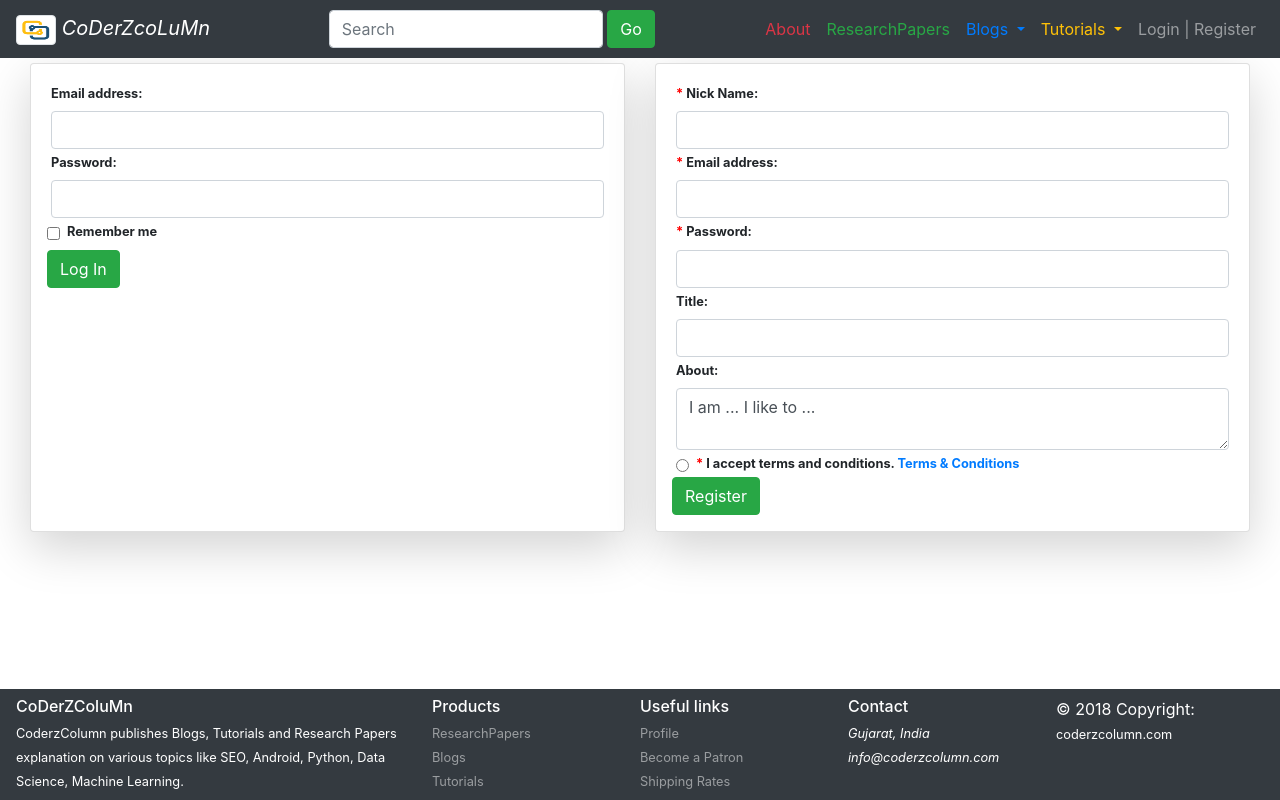
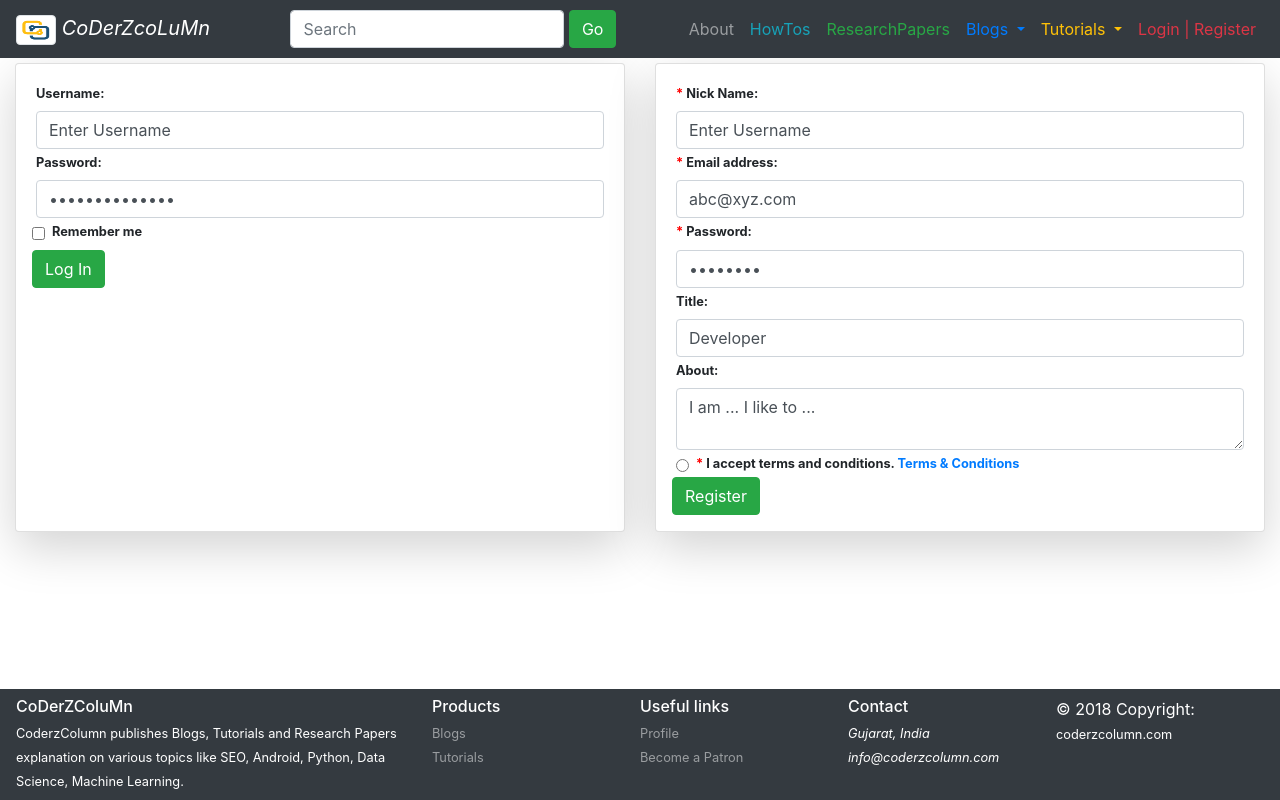
Before and after one commit to dolly-07/coderzcolumn, a Django app: page /login/ in a window 1280 px wide. Run offline with Django 3.2, Linux system fonts and the light colour scheme; parts of the project's set-up code (start-up, migrations or seed data) failed here and were passed over; some libraries are stand-ins or nearby versions.

Commit message:
(CC-3, CC-4, CC-14): Implemented Login & Registration functionality

```diff
--- a/about/templates/about/about.html
+++ b/about/templates/about/about.html
@@ -14,8 +14,9 @@
     </div>
     <div class="card-columns">
     {% for author in authors %}
+        {% if author.can_blog %}
             <div class="card shadow-lg" style="width:300px;height:410px;">
-            <img class="card-img-top" style="width:300px;height:300px" src="../static/blogs/images/{{ author.nick_name.lower }}.jpg" alt="Card image"/>
+                <img class="card-img-top rounded" style="width:300px;height:300px" src="../static/blogs/images/{{ author.nick_name.lower }}.jpg" alt="Card image"/>
                 <div class="card-body">
                     <h4 class="card-title">{{ author }}</h4>
                     <!--<p class="card-text">{{ author.intro }}</p>
@@ -42,6 +43,7 @@
                     </div>
                 </div>
             </div>
+        {% endif %}
     {% endfor %}
     </div>
 </div>
--- a/blogs/models.py
+++ b/blogs/models.py
@@ -3,7 +3,6 @@
 
 from django.db import models
 import datetime
-# Create your models here.
 
 
 class Author(models.Model):
@@ -12,6 +11,7 @@
     email = models.EmailField(max_length=50)
     intro = models.CharField(max_length=200)
     about = models.CharField(max_length=1000)
+    can_blog = models.BooleanField(default=False)
 
     def __str__(self):
         return self.nick_name
--- a/blogs/templates/blogs/base.html
+++ b/blogs/templates/blogs/base.html
@@ -25,15 +25,19 @@
         </a>
 
         <form class="form-inline" action="" method="post">
+            {% csrf_token %}
             <input class="form-control" type="text" placeholder="Search">&nbsp;
             <button class="btn btn-success" type="submit">Go</button>
         </form>
         <ul class="navbar-nav">
             <li class="navbar-nav">
-                <a class="text-danger nav nav-link" href="{% url 'about:about' %}">About</a>
+                <a class="nav nav-link" href="{% url 'about:about' %}">About</a>
             </li>
             <li class="navbar-nav">
-                <a class="text-success nav nav-link" href="">ResearchPapers</a>
+                <a class="nav nav-link text-info" href="{% url 'howto' %}">HowTos</a>
+            </li>
+            <li class="navbar-nav">
+                <a class="text-success nav nav-link" href="{% url 'research' %}">ResearchPapers</a>
             </li>
             <li class="nav-item dropdown">
                 <a class="text-primary nav-link dropdown-toggle" href="{% url 'blogs:blogs_home' %}" id="navbardrop" data-toggle="dropdown" title="Hooray!">
@@ -59,9 +63,21 @@
                     <a class="dropdown-item text-warning" href="#" data-toggle="tooltip" title="Hooray!">Data Science</a>
                 </div>
             </li>
-            <li class="">
-                <a class="nav-link" href="{% url 'login' %}" data-toggle="tooltip" title="Hooray!">Login | Register</a>
-            </li>
+            {% if username is not None %}
+                <li class="nav-item dropdown">
+                    <a class="nav-link dropdown-toggle text-danger" href="#" id="navbardrop2" data-toggle="dropdown" title="Hooray!">
+                        Hello {{ username }}
+                    </a>
+                    <div class="dropdown-menu bg-dark">
+                        <a class="dropdown-item text-danger" href="#" data-toggle="tooltip" title="Hooray!">My Profile</a>
+                        <a class="dropdown-item text-danger" href="/logout" data-toggle="tooltip" title="Hooray!">Logout</a>
+                </div>
+                </li>
+            {% else %}
+                <li class="">
+                    <a class="nav-link text-danger" href="{% url 'login' %}" data-toggle="tooltip" title="Hooray!">Login | Register</a>
+                </li>
+            {% endif %}
         </ul>
     </div>
 </nav>
@@ -80,9 +96,10 @@
         <div class="col-sm-2 m-0 p-0">
           <h6 class="text-white m-0 pb-1">Products</h6>
           <ui class="nav flex-column m-0 p-0">
-              <li class="navbar-nav nav-item"><a href="#!" class="nav-link p-0 m-0"><small>ResearchPapers</small></a></li>
-              <li class="navbar-nav nav-item"><a href="#!" class="nav-link p-0 m-0"><small>Blogs</small></a></li>
-              <li class="navbar-nav nav-item"><a href="#!" class="nav-link p-0 m-0"><small>Tutorials</small></a></li>
+              <!--<li class="navbar-nav nav-item"><a href="#!" class="nav-link p-0 m-0"><small>ResearchPapers</small></a></li>-->
+              <li class="navbar-nav nav-item"><a href="{% url 'blogs:blogs_home' %}" class="nav-link p-0 m-0"><small>Blogs</small></a></li>
+              <li class="navbar-nav nav-item"><a href="{% url 'tutorials:tutorials_home' %}" class="nav-link p-0 m-0"><small>Tutorials</small></a></li>
+              <!--<li class="navbar-nav nav-item"><a href="{% url 'howto' %}" class="nav-link p-0 m-0"><small>HowTos</small></a></li>-->
           </ui>
         </div>
         <div class="col-sm-2 m-0 p-0">
@@ -90,7 +107,7 @@
           <ui class="nav flex-column m-0 p-0">
               <li class="navbar-nav nav-item"><a href="#!" class="nav-link p-0 m-0"><small>Profile</small></a></li>
               <li class="navbar-nav nav-item"><a href="#!" class="nav-link p-0 m-0"><small>Become a Patron</small></a></li>
-              <li class="navbar-nav nav-item"><a href="#!" class="nav-link p-0 m-0"><small>Shipping Rates</small></a></li>
+              <!--<li class="navbar-nav nav-item"><a href="#!" class="nav-link p-0 m-0"><small>Shipping Rates</small></a></li>-->
           </ui>
         </div>
         <div class="col-sm-2 m-0 p-0">
@@ -105,7 +122,7 @@
         <div class="navbar-nav text-white col-md-2">
           <ui>
               <li class="m-0 p-0">© 2018 Copyright:
-                  <a href="https://coderzcolumn.com/" class=" text-white nav-link  p-0 m-0"><small>coderzcolumn.com</small></a></li>
+                  <a href="{% url 'home' %}" class=" text-white nav-link  p-0 m-0"><small>coderzcolumn.com</small></a></li>
           </ui>
         </div>
       </div>
--- a/blogs/templates/blogs/login.html
+++ b/blogs/templates/blogs/login.html
@@ -3,16 +3,25 @@
 {% block title %}Login Page{% endblock %}
 
 {% block body %}
-<div class="card-deck small font-weight-bold" style="margin-top:63px;margin-bottom:110px;margin-left:15px;margin-right:15px;">
+<div style="margin-top:63px;margin-bottom:110px;margin-left:15px;margin-right:15px;">
+    {% if error_message %}
+        <div class="alert alert-danger alert-dismissible">
+            <button type="button" class="close" data-dismiss="alert">&times;</button>
+            <strong>Failure!</strong> {{ error_message }}
+        </div>
+    {% endif %}
+    <div class="card-deck small font-weight-bold">
+
         <div class="card shadow-lg rounded p-3">
-        <form action="#" method="post">
+            <form action="{% url 'login' %}" method="post">
+                {% csrf_token %}
                 <div class="form-group m-1">
-                <label for="lemail">Email address:</label>
-                <input type="email" class="form-control" id="lemail">
+                    <label for="user">Username:</label>
+                    <input type="text" class="form-control" id="user" name="user" value="Enter Username">
                 </div>
                 <div class="form-group m-1">
                     <label for="lpwd">Password:</label>
-                <input type="password" class="form-control" id="lpwd">
+                    <input type="password" class="form-control" id="lpwd" name="lpwd" value="Enter Password">
                 </div>
                 <div class="form-group form-check mb-2">
                     <label class="form-check-label">
@@ -23,29 +32,27 @@
             </form>
         </div>
         <div class="card shadow-lg rounded p-3">
-        <form action="#" method="post" class="">
+            <form action="{% url 'login' %}" method="post">
+                {% csrf_token %}
                 <div class="form-group m-1">
                     <label for="nick"><font color="red">*</font> Nick Name:</label>
-                <input type="text" class="form-control" id="nick">
-                <!--<label for="lname"><font color="red">*</font> Last Name:</label>
-                <input type="text" class="form-control" id="lname">-->
+                    <input type="nick" class="form-control" id="nick" name="nick" value="Enter Username">
                 </div>
-
                 <div class="form-group m-1">
                     <label for="remail"><font color="red">*</font> Email address:</label>
-                <input type="email" class="form-control" id="remail">
+                    <input type="email" class="form-control" id="remail" name="remail" value="abc@xyz.com">
                 </div>
                 <div class="form-group m-1">
                     <label for="rpwd"><font color="red">*</font> Password:</label>
-                <input type="password" class="form-control" id="rpwd">
+                    <input type="password" class="form-control" id="rpwd" name="rpwd" value="password">
                 </div>
                 <div class="form-group m-1">
                     <label for="title">Title:</label>
-                <input type="title" class="form-control" id="title">
+                    <input type="text" class="form-control" id="title" name="intro" value="Developer">
                 </div>
                 <div class="form-group m-1">
                     <label for="about">About:</label>
-                <textarea class="form-control" rows="2" id="about">I am ... I like to ...</textarea>
+                    <textarea class="form-control" rows="2" id="about" name="about">I am ... I like to ...</textarea>
                 </div>
                 <!--<div class="form-group m-1">
                     <label for="profile_pic">Profile Picture:</label>
@@ -53,7 +60,7 @@
                 </div>-->
                 <div class="form-group form-check m-1">
                     <label class="form-check-label">
-                <input class="form-check-input" type="radio">
+                    <input class="form-check-input" type="radio" name="terms" id="terms">
                         <font color="red">*</font> I accept terms and conditions.
                         <a href="#" data-toggle="modal" data-target="#myModal">Terms & Conditions</a>
                         <div class="modal fade" id="myModal">
@@ -79,4 +86,5 @@
             </form>
         </div>
     </div>
+</div>
 {% endblock %}
--- a/blogs/views.py
+++ b/blogs/views.py
@@ -1,18 +1,24 @@
 # -*- coding: utf-8 -*-
 from django.http import HttpResponse, Http404
-from .models import Blogs
-from django.template import loader
+from .models import Blogs, Author
 from .forms import UserForm
 from django.shortcuts import redirect, render
-from django.contrib.auth import authenticate, login, logout, user_logged_in, user_logged_out, user_login_failed, get_user
+from django.contrib.auth import authenticate, login, logout, get_user
 from django.views.generic import View
+from .forms import UserForm
 
 
 def index(request):
-    return render(request, 'blogs/home.html')
+    username = get_user(request)
+    username = username if username.is_authenticated else None
+    return render(request, 'blogs/home.html', {'username': username})
 
-def login(request):
-    return render(request, 'blogs/login.html')
+
+def lgout(request):
+    logout(request)
+    print('User Logged out')
+    return render(request, 'blogs/home.html', {'username': None})
+
 
 def blogs_home(request):
     blogs = Blogs.objects.all()
@@ -31,10 +37,83 @@
 
 class UserFormView(View):
     form_class = UserForm
-    template_name = 'login.html'
+    template_name = 'blogs/login.html'
 
+    ## Displays Blank form
     def get(self, request):
-        pass
+        #print('Get')
+        form = self.form_class(None)
+        return render(request, self.template_name, {'form': form, 'error_message': None})
 
+    ## Process form registration
     def post(self, request):
-        pass
+        print(request.POST)
+        if 'lpwd' in request.POST:
+
+            form = self.form_class({
+                'username': request.POST['user'],
+                'password': request.POST['lpwd'],
+            })
+            if not request.POST['user'] or  ' ' in request.POST['user']:
+                return render(request, self.template_name,
+                       {'form': form, 'error_message': 'Login failed. Please provide proper username.'})
+            if not request.POST['lpwd']:
+                return render(request, self.template_name,
+                       {'form': form, 'error_message': 'Login failed. Please provide password.'})
+
+            username = request.POST['user'].strip()
+            password = request.POST['lpwd'].strip()
+            user = authenticate(username=username, password=password)
+            if user is not None:
+                if user.is_active:
+                    login(request, user)
+                    return redirect('home')
+                else:
+                    error_message = 'User login failed. User Inactive.'
+            else:
+                error_message = 'User login failed. Invalid username/password'
+        else:
+            form = self.form_class({
+                                    'username': request.POST['nick'],
+                                    'email': request.POST['remail'],
+                                    'password': request.POST['rpwd'],
+                                    })
+            if not request.POST['nick'] or  ' ' in request.POST['nick']:
+                return render(request, self.template_name,
+                       {'form': form, 'error_message': 'Registration failed. Please provide proper username.'})
+            if not request.POST['rpwd']:
+                return render(request, self.template_name,
+                       {'form': form, 'error_message': 'Registration failed. Please provide password.'})
+            if not request.POST['remail']:
+                return render(request, self.template_name,
+                       {'form': form, 'error_message': 'Registration failed. Please provide email.'})
+            if 'terms' not in request.POST:
+                return render(request, self.template_name,
+                       {'form': form, 'error_message': 'Registration failed. Please accept terms & conditions'})
+
+            if form.is_valid():
+                print('Inside Form IF')
+                user = form.save(commit=False)
+                username = form.cleaned_data['username']
+                password = form.cleaned_data['password']
+                user.set_password(password)
+                user.save()
+                user = authenticate(username=username, password=password)
+
+                if user is not None:
+                    if user.is_active:
+                        author = Author(nick_name=request.POST['nick'],
+                                        email=request.POST['remail'],
+                                        intro=request.POST['intro'],
+                                        about=request.POST['about'])
+                        author.save()
+                        login(request, user)
+                        return redirect('home')
+                    else:
+                        error_message = 'User registration failed. User Inactive.'
+                else:
+                    error_message = 'User registration failed. Username/email address already exist'
+            else:
+                error_message = 'User registration failed. Username/email address already exist'
+
+        return render(request, self.template_name, {'form': form, 'error_message' : error_message})
--- a/coderzcolumn/urls.py
+++ b/coderzcolumn/urls.py
@@ -20,11 +20,15 @@
 
 urlpatterns = [
     path('', views.index, name='home'),
+    path('logout/', views.lgout, name='logout'),
     path('ccadminpg/', admin.site.urls, name='admin'),
 
+    path('howto/', views.index, name='howto'),
+    path('researchpapers/', views.index, name='research'),
     path('blogs/', include('blogs.urls')),
     path('tutorials/', include('tutorials.urls')),
     path('about/', include('about.urls')),
-    path('login/', views.login, name='login')
+    path('login/', views.UserFormView.as_view(), name='login')
+
 
 ]
--- a/tutorials/views.py
+++ b/tutorials/views.py
@@ -1,6 +1,4 @@
 # -*- coding: utf-8 -*-
-from __future__ import unicode_literals
-
 from django.shortcuts import render
 
 # Create your views here.
@@ -9,5 +7,5 @@
 # Create your views here.
 
 def tutorials_home(request):
-    msg = '<h1>Blogs Home Page</h1>'
-    return HttpResponse()
+    msg = '<h1>Tutorials Home Page</h1>'
+    return HttpResponse(msg)
```
Also changed, not shown: blogs/migrations/0004_author_can_blog.py (added), db.sqlite3. Lines whose indentation alone changed are shown as unchanged.
